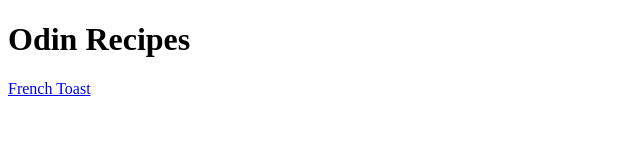
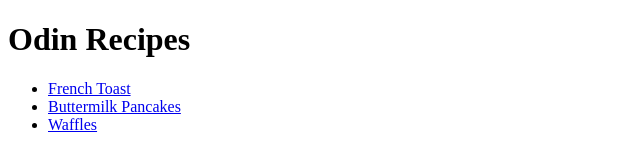
Before and after one commit to olyaiy/odin-recipes, a plain HTML site: page index.html in a window 1280 px wide. Shown: the whole page, without its empty margins (0-640 px from the left). Drawn offline with Linux system fonts and the light colour scheme.

Commit message:
Add links to other reciepe pages

```diff
--- a/index.html
+++ b/index.html
@@ -8,6 +8,16 @@
 </head>
 <body>
     <h1> Odin Recipes </h1>
-    <a href="recipes/french_toast.html">French Toast</a>
+    <ul>
+        <li>
+            <a href="recipes/french_toast.html">French Toast</a>
+        </li>
+        <li>
+            <a href="recipes/buttermilk_pancakes.html">Buttermilk Pancakes</a>
+        </li>
+        <li>
+            <a href="recipes/waffles.html">Waffles</a>
+        </li>
+    </ul>
 </body>
 </html>
```
